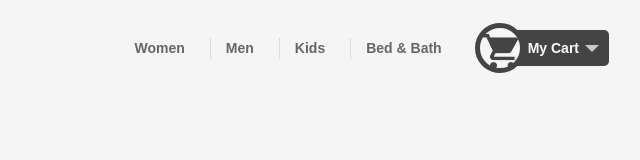
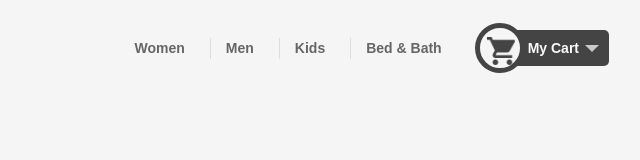
Before and after one commit to joshbloom/dws1, a plain HTML site: page components/1/component.html in a window 1280 px wide. Shown: the full height of the page, 531-1171 px from the left. Drawn offline with Linux system fonts and the light colour scheme.

Commit message:
Cart update 2

```diff
--- a/components/1/component.css
+++ b/components/1/component.css
@@ -87,8 +87,8 @@ a[href*=cart]::before {
 	display: block;
 	width: 5rem;
 	height: 5rem;
-	background: #f5f5f5 url('images/cart.png') no-repeat center 110%;
-	background-size: 3.5rem;
+	background: #f5f5f5 url('images/cart.png') no-repeat 0.65rem 0.85rem;
+	background-size: 2.75rem;
 	border: solid 0.5rem #444444;
 	border-radius: 50%;
 }
```
